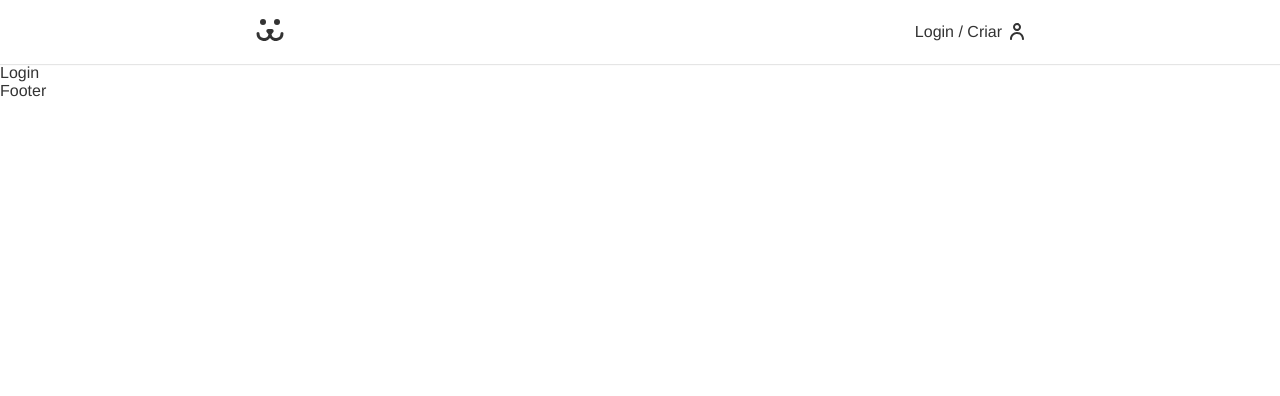
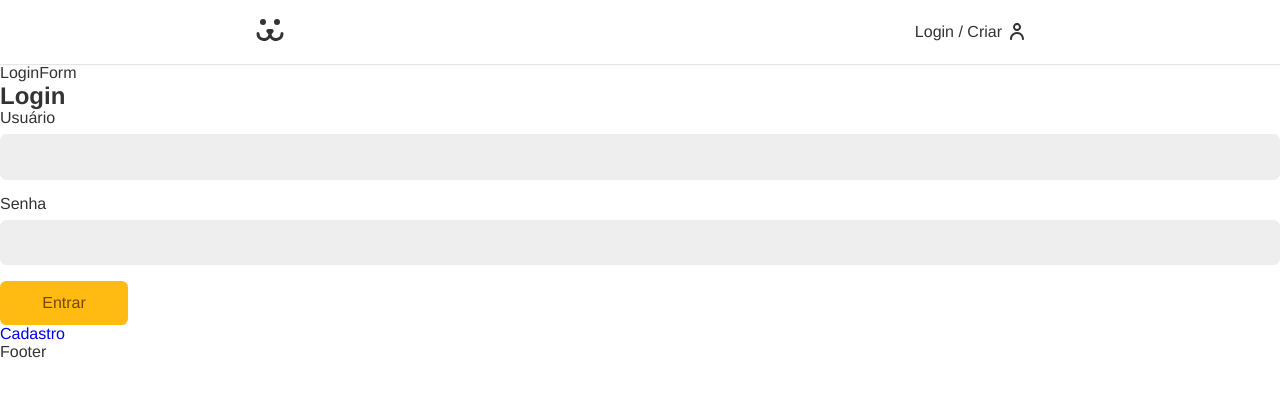
Before and after one commit to jonathabot/origamid-dogs, a React (Vite) app: page /login in a window 1280 px wide. Shown: the top 396 px of the page. Built offline with nearby package versions, Linux system fonts and the light colour scheme.

Commit message:
login routes | form component | useForm hook | api fetch

```diff
--- a/src/App.jsx
+++ b/src/App.jsx
@@ -13,7 +13,7 @@
         <Header />
         <Routes>
           <Route path="/" element={<Home />} />
-          <Route path="/login" element={<Login />} />
+          <Route path="/login/*" element={<Login />} />
         </Routes>
         <Footer />
       </BrowserRouter>
--- /dev/null
+++ b/src/Components/Forms/Button.jsx
@@ -0,0 +1,12 @@
+import React from "react";
+import styles from "./Button.module.css";
+
+const Button = ({ children, ...props }) => {
+  return (
+    <button {...props} className={styles.button}>
+      {children}
+    </button>
+  );
+};
+
+export default Button;
--- /dev/null
+++ b/src/Components/Forms/Button.module.css
@@ -0,0 +1,24 @@
+.button {
+  font-size: 1rem;
+  font-family: var(--type-frst);
+  cursor: pointer;
+  border: none;
+  border-radius: 0.4rem;
+  background: #fb1;
+  color: #764701;
+  min-width: 8rem;
+  padding: 0.8rem 1.2rem;
+  box-sizing: border-box;
+  transition: 0.1s;
+}
+
+.button:hover,
+.button:focus {
+  outline: none;
+  box-shadow: 0 0 0 3px #fea, 0 0 0 4px #fb1;
+}
+
+.button:disabled {
+  opacity: 0.5;
+  cursor: wait;
+}
--- /dev/null
+++ b/src/Components/Forms/Input.jsx
@@ -0,0 +1,24 @@
+import React from "react";
+import styles from "./Input.module.css";
+
+const Input = ({ label, type, name, value, onChange, error, onBlur }) => {
+  return (
+    <div className={styles.wrapper}>
+      <label htmlFor={name} className={styles.label}>
+        {label}
+      </label>
+      <input
+        id={name}
+        name={name}
+        className={styles.input}
+        type={type}
+        value={value}
+        onChange={onChange}
+        onBlur={onBlur}
+      />
+      {error && <p className={styles.error}>{error}</p>}
+    </div>
+  );
+};
+
+export default Input;
--- /dev/null
+++ b/src/Components/Forms/Input.module.css
@@ -0,0 +1,35 @@
+.wrapper {
+  margin-bottom: 1rem;
+}
+
+.input {
+  border: 1px solid #eee;
+  display: block;
+  width: 100%;
+  font-size: 1rem;
+  padding: 0.8rem;
+  border-radius: 0.4rem;
+  background: #eee;
+  transform: 0.1s;
+}
+
+.input:focus,
+.input:hover {
+  outline: none;
+  border-color: #fb1;
+  background: white;
+  box-shadow: 0 0 0 3px #fea;
+}
+
+.label {
+  display: block;
+  font-size: 1rem;
+  line-height: 1;
+  padding-bottom: 0.5rem;
+}
+
+.error {
+  color: #f31;
+  font-size: 0.875rem;
+  margin-top: 0.25rem;
+}
--- a/src/Components/Login/Login.jsx
+++ b/src/Components/Login/Login.jsx
@@ -1,7 +1,21 @@
 import React from "react";
+import { Route, Routes } from "react-router-dom";
+import LoginForm from "./LoginForm";
+import LoginCreate from "./LoginCreate";
+import LoginPasswordLost from "./LoginPasswordLost";
+import LoginPasswordReset from "./LoginPasswordReset";
 
 const Login = () => {
-  return <div>Login</div>;
+  return (
+    <div>
+      <Routes>
+        <Route path="/" element={<LoginForm />} />
+        <Route path="criar" element={<LoginCreate />} />
+        <Route path="perdeu" element={<LoginPasswordLost />} />
+        <Route path="resetar" element={<LoginPasswordReset />} />
+      </Routes>
+    </div>
+  );
 };
 
 export default Login;
--- /dev/null
+++ b/src/Components/Login/LoginCreate.jsx
@@ -0,0 +1,7 @@
+import React from "react";
+
+const LoginCreate = () => {
+  return <div>Login Criar</div>;
+};
+
+export default LoginCreate;
--- /dev/null
+++ b/src/Components/Login/LoginForm.jsx
@@ -0,0 +1,55 @@
+import React, { useEffect, useState } from "react";
+import { Link } from "react-router-dom";
+import Input from "../Forms/Input";
+import Button from "../Forms/Button";
+import useForm from "../../Hooks/useForm";
+import { TOKEN_POST, USER_GET } from "../../api";
+
+const LoginForm = () => {
+  const username = useForm();
+  const password = useForm();
+
+  useEffect(() => {
+    const token = window.localStorage.getItem("token");
+    if (token) {
+      getUser(token);
+    }
+  }, []);
+
+  async function getUser(token) {
+    const { url, options } = USER_GET(token);
+    const response = await fetch(url, options);
+    const json = await response.json();
+    console.log(json);
+  }
+
+  async function handleSubmit(event) {
+    event.preventDefault();
+
+    if (username.validate() && password.validate()) {
+      const { url, options } = TOKEN_POST({
+        username: username.value,
+        password: password.value,
+      });
+
+      const response = await fetch(url, options);
+      const json = await response.json();
+      window.localStorage.setItem("token", json.token);
+      getUser(json.token);
+    }
+  }
+
+  return (
+    <section>
+      LoginForm <h1>Login</h1>
+      <form action="" onSubmit={handleSubmit}>
+        <Input label="Usuário" type="text" name="username" {...username} />
+        <Input label="Senha" type="password" name="password" {...password} />
+        <Button>Entrar</Button>
+      </form>
+      <Link to="/login/criar">Cadastro</Link>
+    </section>
+  );
+};
+
+export default LoginForm;
--- /dev/null
+++ b/src/Components/Login/LoginPasswordLost.jsx
@@ -0,0 +1,7 @@
+import React from "react";
+
+const LoginPasswordLost = () => {
+  return <div>LoginPasswordLost</div>;
+};
+
+export default LoginPasswordLost;
--- /dev/null
+++ b/src/Components/Login/LoginPasswordReset.jsx
@@ -0,0 +1,7 @@
+import React from "react";
+
+const LoginPasswordReset = () => {
+  return <div>LoginPasswordReset</div>;
+};
+
+export default LoginPasswordReset;
--- /dev/null
+++ b/src/Hooks/useForm.jsx
@@ -0,0 +1,44 @@
+import { useState } from "react";
+
+const types = {
+  email: {
+    regex:
+      /^(([^<>()[\]\\.,;:\s@"]+(\.[^<>()[\]\\.,;:\s@"]+)*)|.(".+"))@((\[[0-9]{1,3}\.[0-9]{1,3}\.[0-9]{1,3}\.[0-9]{1,3}\])|(([a-zA-Z\-0-9]+\.)+[a-zA-Z]{2,}))$/,
+    message: "Preencha um email valido",
+  },
+};
+
+const useForm = (type) => {
+  const [value, setValue] = useState("");
+  const [error, setError] = useState(null);
+
+  function validate(value) {
+    if (type === false) return true;
+    if (value.length === 0) {
+      setError("Preencha um valor.");
+      return false;
+    } else if (types[type] && !types[type].regex.test(value)) {
+      setError(types[type].message);
+      return false;
+    } else {
+      setError(null);
+      return true;
+    }
+  }
+
+  function onChange({ target }) {
+    if (error) validate(target.value);
+    setValue(target.value);
+  }
+
+  return {
+    value,
+    setValue,
+    onChange,
+    error,
+    validate: () => validate(value),
+    onBlur: () => validate(value),
+  };
+};
+
+export default useForm;
--- /dev/null
+++ b/src/api.jsx
@@ -0,0 +1,26 @@
+export const API_URL = "https://dogsapi.origamid.dev/json";
+
+export function TOKEN_POST(body) {
+  return {
+    url: API_URL + "/jwt-auth/v1/token",
+    options: {
+      method: "POST",
+      headers: {
+        "Content-Type": "application/json",
+      },
+      body: JSON.stringify(body),
+    },
+  };
+}
+
+export function USER_GET(token) {
+  return {
+    url: API_URL + "/api/user",
+    options: {
+      method: "GET",
+      headers: {
+        Authorization: "Bearer " + token,
+      },
+    },
+  };
+}
```
